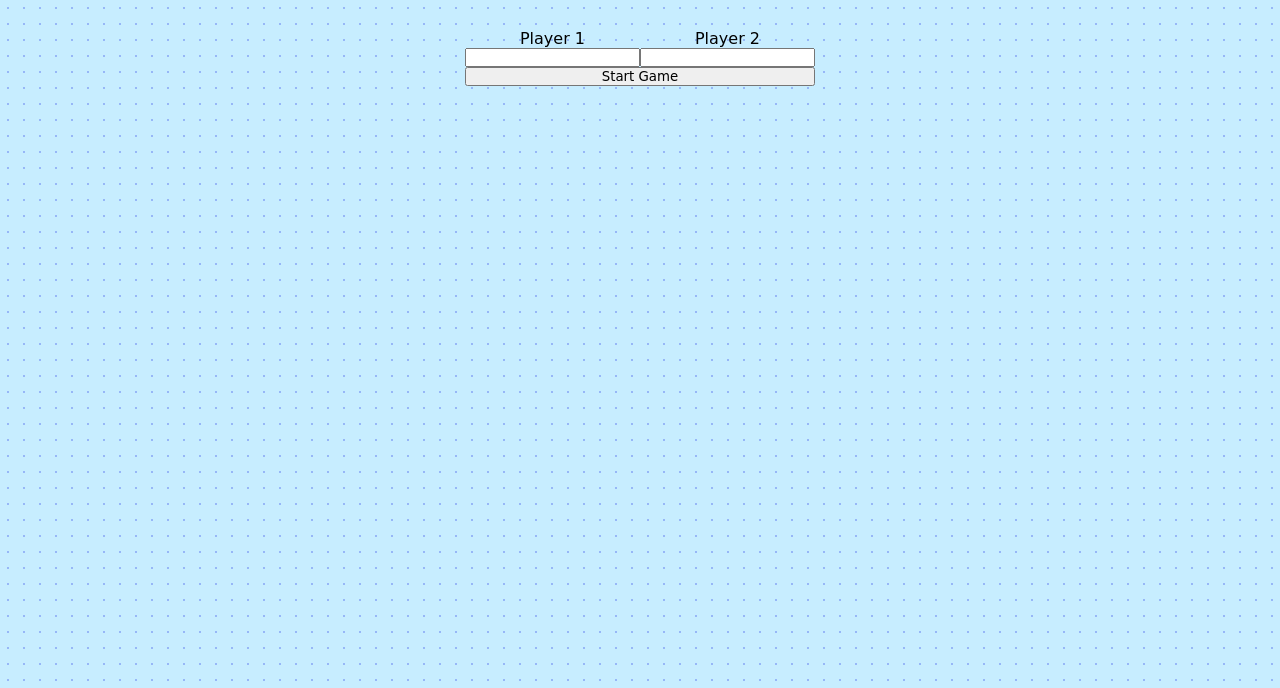
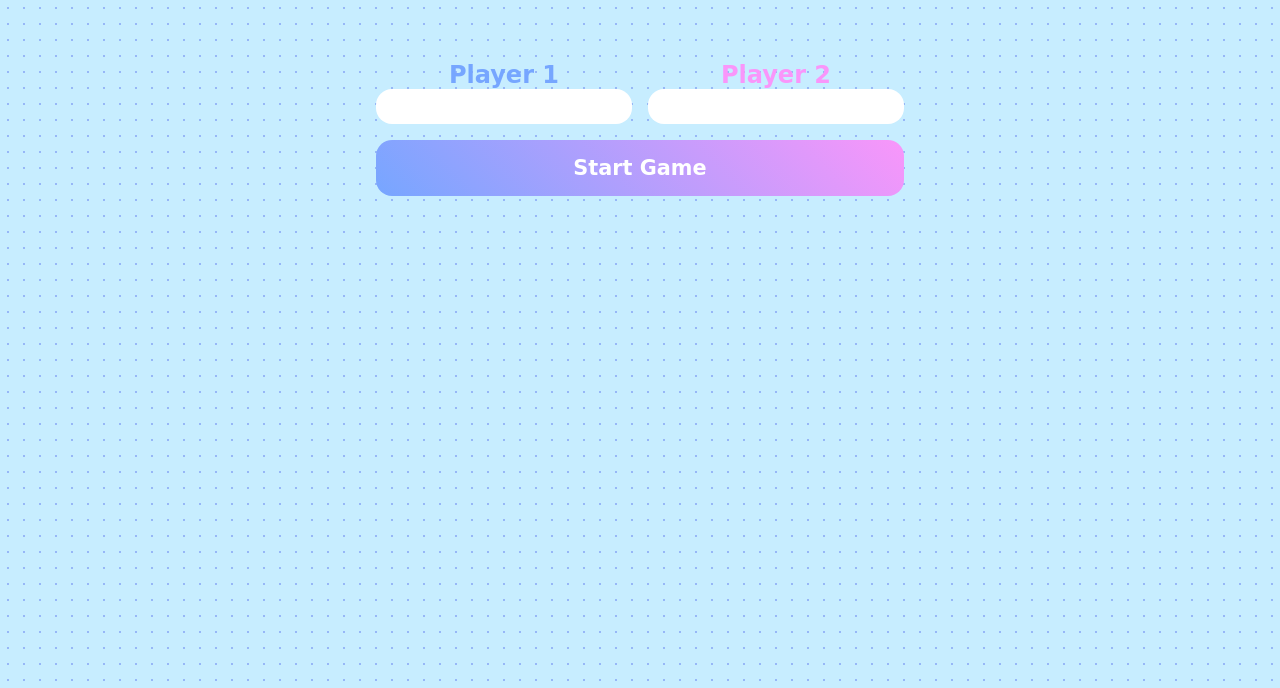
Before and after one commit to luketucich/ticTacToe, a plain HTML site: page index.html in a window 1280 px wide. Shown: the part 112-800 px from the top of the page. Drawn offline with Linux system fonts and the light colour scheme; a web font is replaced by a local one.

Commit message:
Game is now fully funcitonal! Added appropriate sound effects for all round over cases (win/draw). Added minor comment updates.

```diff
--- a/index.html
+++ b/index.html
@@ -24,13 +24,13 @@
       <span>Toe</span>
     </div>
     <form class="startContainer">
-      <div class="namesContainer">
-        <div class="playerNameInput">
-          <label for="player1">Player 1</label>
+      <div class="inputContainer">
+        <div class="nameInputField">
+          <label id="playerOneLabel" for="player1">Player 1</label>
           <input type="text" id="player1" name="player1" required>
         </div>
-        <div class="playerNameInput">
-          <label for="player2">Player 2</label>
+        <div class="nameInputField">
+          <label id="playerTwoLabel" for="player2">Player 2</label>
           <input type="text" id="player2" name="player2" required>
         </div>
       </div>
--- a/script.js
+++ b/script.js
@@ -1,4 +1,10 @@
-let addMarkerSound = new Audio('sounds/addMarker.mp3');
+const soundEffects = (() => {
+    const clickSound = new Audio('sounds/clickSound.mp3');
+    const winGameSound = new Audio('sounds/winSound.mp3');
+    const drawGameSound = new Audio('sounds/drawSound.mp3');
+
+    return { clickSound, winGameSound, drawGameSound };
+})();
 
 // Game board module
 const gameBoard = (() => {
@@ -28,7 +34,7 @@ const gameBoard = (() => {
         }
     }
 
-    // Gets position of symbols on the game board
+    // Gets position of particular marker (symbol) on the game board
     function getPositions(symbol) {
         let positions = [];
         for (let i = 0; i < board.length; i++) {
@@ -44,6 +50,8 @@ const gameBoard = (() => {
     // Checks for 3-in-a-row on the board
     function checkForWinner(symbol) {
         const positions = getPositions(symbol);
+
+        // Compares every winning combination to markers on board
         for (let i = 0; i < winningCombinations.length; i++) {
             const combination = winningCombinations[i];
             const isWinningCombination = combination.every(([row, col]) =>
@@ -59,14 +67,17 @@ const gameBoard = (() => {
 
 // Players module
 const players = (() => {
+    // Creates base player name's
     const playerOneName = "Player One";
     const playerTwoName = "Player Two";
 
+    // Creates base player objects
     const players = [
         { name: playerOneName, symbol: "X", score: 0 },
         { name: playerTwoName, symbol: "O", score: 0 }
     ];
 
+    // When called, it will return the next player's turn
     function switchPlayerTurn(currentPlayerTurn) {
         return currentPlayerTurn === players[0] ? players[1] : players[0];
     }
@@ -78,8 +89,9 @@ const players = (() => {
 const playerActions = (() => {
     const { board } = gameBoard;
 
+    // Places a marker on the board and plays sound effect
     function placeSymbol(row, column, currentPlayerTurn) {
-        addMarkerSound.play();
+        soundEffects.clickSound.play();
         board[row][column] = currentPlayerTurn.symbol;
     }
 
@@ -92,8 +104,10 @@ const gameEndModalStyling = (() => {
     const gameAnnouncement = document.querySelector('#gameAnnouncement');
     const playAgainButton = document.querySelector('#playAgain');
 
+    // If player wins, make appropriate modal visible
     function showWinModal(currentPlayer) {
         gameEndModal.style.display = "flex";
+        soundEffects.winGameSound.play();
         gameAnnouncement.textContent = currentPlayer.name + " won!";
 
         if (currentPlayer.symbol === 'O') {
@@ -105,13 +119,16 @@ const gameEndModalStyling = (() => {
         }
     }
 
+    // If players draw, make appropriate modal visible
     function showDrawModal() {
         gameEndModal.style.display = "flex";
+        soundEffects.drawGameSound.play();
         gameAnnouncement.textContent = "It was a draw!";
         gameAnnouncement.style.cssText = "";
         playAgainButton.style.cssText = "";
     }
 
+    // Resets the round end modal when called
     function resetModal() {
         gameEndModal.style.display = "none";
         gameAnnouncement.textContent = "";
@@ -119,6 +136,7 @@ const gameEndModalStyling = (() => {
         playAgainButton.style.cssText = "";
     }
 
+    // When pressing play again button, resets game entirely
     playAgainButton.addEventListener('click', () => {
         resetModal();
         gameController.resetGame();
@@ -133,14 +151,15 @@ const gameController = (() => {
     const { switchPlayerTurn, players: allPlayers } = players;
     const { placeSymbol } = playerActions;
     const { showWinModal, showDrawModal } = gameEndModalStyling;
-
     const playerTurnDiv = document.querySelector('.turn');
     const boardDiv = document.querySelector('.board');
 
+    // Initializes game variables
     let currentPlayerTurn = allPlayers[0];
     let moveCount = 0;
     let hasWon = false;
 
+    // Updates display text and board
     const updateScreen = () => {
         boardDiv.textContent = "";
 
@@ -164,25 +183,36 @@ const gameController = (() => {
         }
     };
 
+    // When clicking on tic-tac-toe square
     const handleSquareClick = (event) => {
+        // Get the current square's row and column
         const row = event.target.dataset.row;
         const column = event.target.dataset.column;
 
+        // If the square is empty and the round isn't over
         if (board[row][column] === '' && !hasWon && moveCount < 9) {
+
+            // Place symbol and check for winner
             placeSymbol(row, column, currentPlayerTurn);
-
-            if (currentPlayerTurn.symbol === 'X') {
-                event.target.style.color = 'purple';
-            }
-
             hasWon = checkForWinner(currentPlayerTurn.symbol);
 
+            // If the round isn't over yet
             if (!hasWon && moveCount < 9) {
+                // Updates player turn
                 currentPlayerTurn = switchPlayerTurn(currentPlayerTurn);
                 playerTurnDiv.textContent = `${currentPlayerTurn.name}'s Turn`;
+
+                // Adjusts player turn's outline based off player
+                if (currentPlayerTurn.symbol == 'O'){
+                    playerTurnDiv.style.cssText = '-webkit-text-stroke: 0.2rem var(--secondary)';
+                } else {
+                    playerTurnDiv.style.cssText = '';
+                }
+
                 moveCount += 1;
             }
 
+            // If round over, display modal
             if (hasWon) {
                 showWinModal(currentPlayerTurn);
             } else if (moveCount === 9) {
@@ -190,11 +220,14 @@ const gameController = (() => {
             }
 
             updateScreen();
+
+        // If space occupied, don't allow player to place marker
         } else {
             console.log("That space is occupied!");
         }
     };
 
+    // Resets all game variables and updates display
     const resetGame = () => {
         // Reset the board
         for (let i = 0; i < gameBoard.rows; i++) {
@@ -208,8 +241,6 @@ const gameController = (() => {
         moveCount = 0;
         hasWon = false;
 
-        // Update the screen and turn display
-        playerTurnDiv.textContent = `${currentPlayerTurn.name}'s Turn`;
         updateScreen();
     }
 
@@ -229,6 +260,9 @@ const startGame = (() => {
         // Prevent the form from submitting normally
         event.preventDefault();
 
+        // Plays 'click' sound effect
+        soundEffects.clickSound.play();
+
         // Sets Player Names
         allPlayers[0].name = document.getElementById('player1').value;
         allPlayers[1].name = document.getElementById('player2').value;
--- a/styles.css
+++ b/styles.css
@@ -124,15 +124,63 @@ body{
 .startContainer{
     display: flex;
     flex-direction: column;
+    gap: 1rem;
+    margin-top: 2rem;
 }
 
-.namesContainer{
+.inputContainer{
     display: flex;
+    gap: 1rem;
 }
-.playerNameInput{
+
+.nameInputField{
     display: flex;
     flex-direction: column;
     align-items: center;
+    font-size: 1.5rem;
+}
+
+#playerOneLabel{
+    color: var(--primary);
+    font-weight: 900;
+}
+
+#playerTwoLabel{
+    color: var(--secondary);
+    font-weight: 900;
+}
+
+#player1{
+    color: var(--primary);
+    font-weight: 900;
+}
+
+#player2{
+    color: var(--secondary);
+    font-weight: 900;
+}
+
+input{
+    border-radius: 1rem;
+    border: none;
+    font-size: 1rem;
+    text-align: center;
+    padding: 0.5rem 1rem 0.5rem 1rem;
+    outline: none;
+}
+
+#startGame{
+    border: none;
+    border-radius: 1rem;
+    padding: 1rem;
+    background: linear-gradient(45deg, var(--primary), var(--secondary));
+    color: white;
+    font-size: 1.3rem;
+    font-weight: 900;
+}
+
+#startGame:hover{
+    cursor: grab;
 }
 
 .turn{
```
Also changed, not shown: 4 other files.
